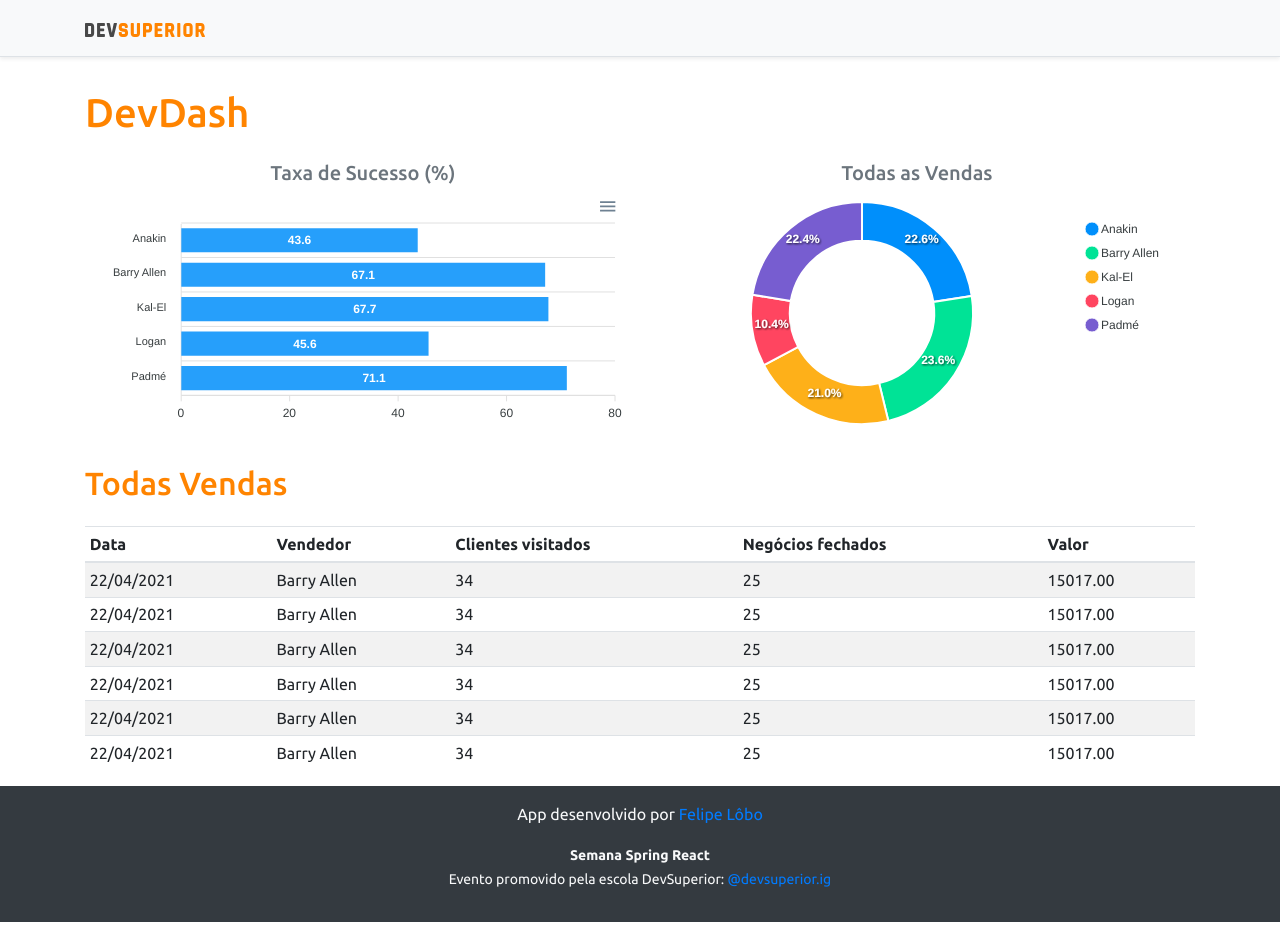
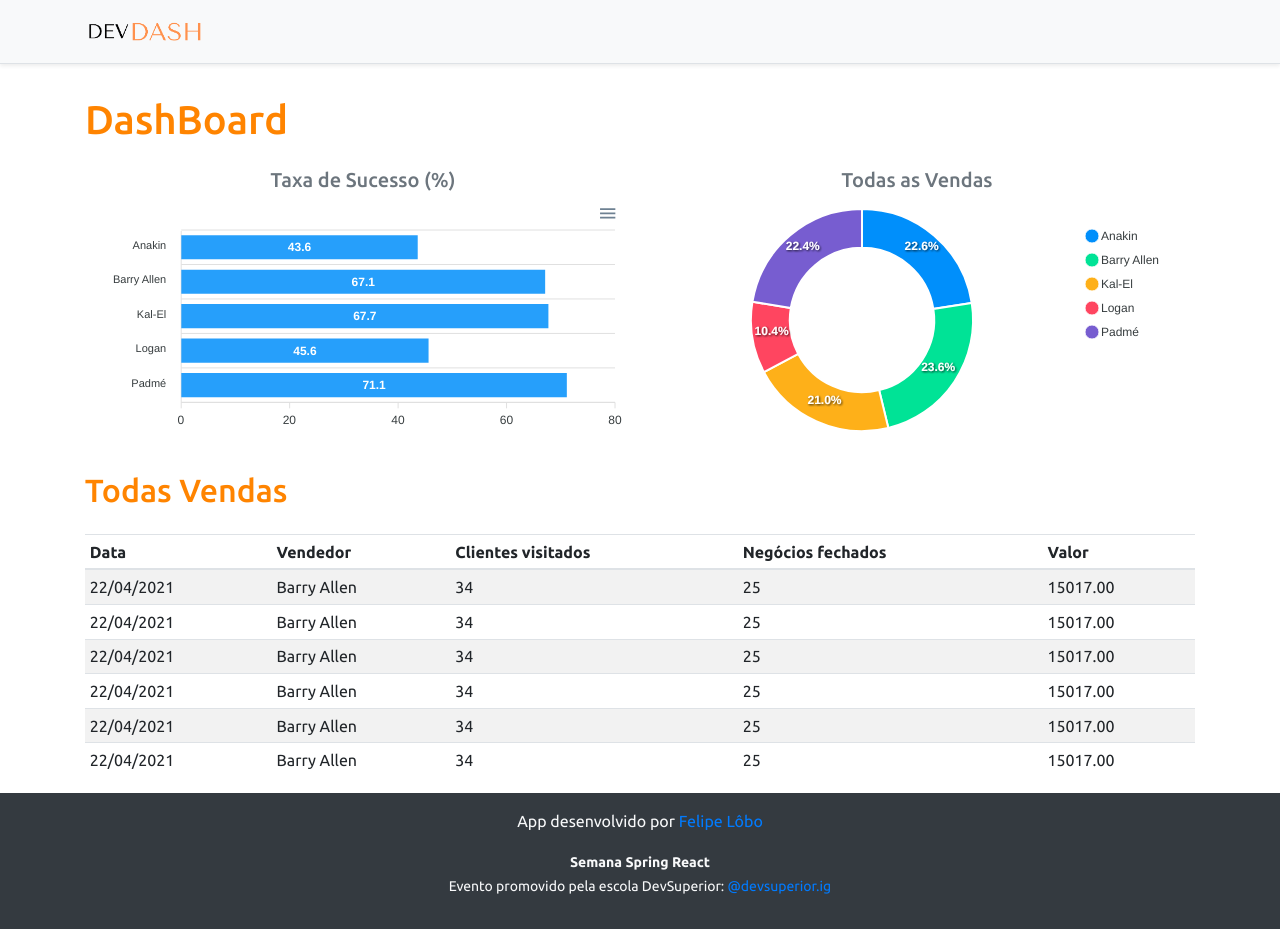
Before and after one commit to felipeblobo/DevDash, a React (Create React App) app in the folder frontend/: page / in a window 1280 px wide. Built offline with nearby package versions, Linux system fonts and the light colour scheme.

Commit message:
new logo

```diff
--- a/frontend/src/App.tsx
+++ b/frontend/src/App.tsx
@@ -10,7 +10,7 @@ function App() {
     <>
       <Navbar />
       <div className='container'>
-        <h1 className='text-primary py-3'>DevDash</h1>
+        <h1 className='text-primary py-3'>DashBoard</h1>
         <div className='row px-3'>
           <div className='col-sm-6'>
             <h5 className='text-center text-secondary'>Taxa de Sucesso (%)</h5>
--- a/frontend/src/components/Navbar/index.tsx
+++ b/frontend/src/components/Navbar/index.tsx
@@ -1,11 +1,12 @@
-import ImgDsDark from "../../assets/images/ImgDsDark.svg";
+import logo from "../../assets/images/logo.png";
+
 
 const Navbar = () => {
   return (
     <div className="d-flex flex-column flex-md-row align-items-center p-3 px-md-4 mb-3 bg-light border-bottom shadow-sm">
       <div className="container">
         <nav className="my-2 my-md-0 mr-md-3">
-          <img src={ImgDsDark} alt="DevSuperior" width="120" />
+          <img src={logo} alt="DevSuperior" width="120" />
         </nav>
       </div>
     </div>
```
Also changed, not shown: frontend/src/assets/images/logo.png (added).
